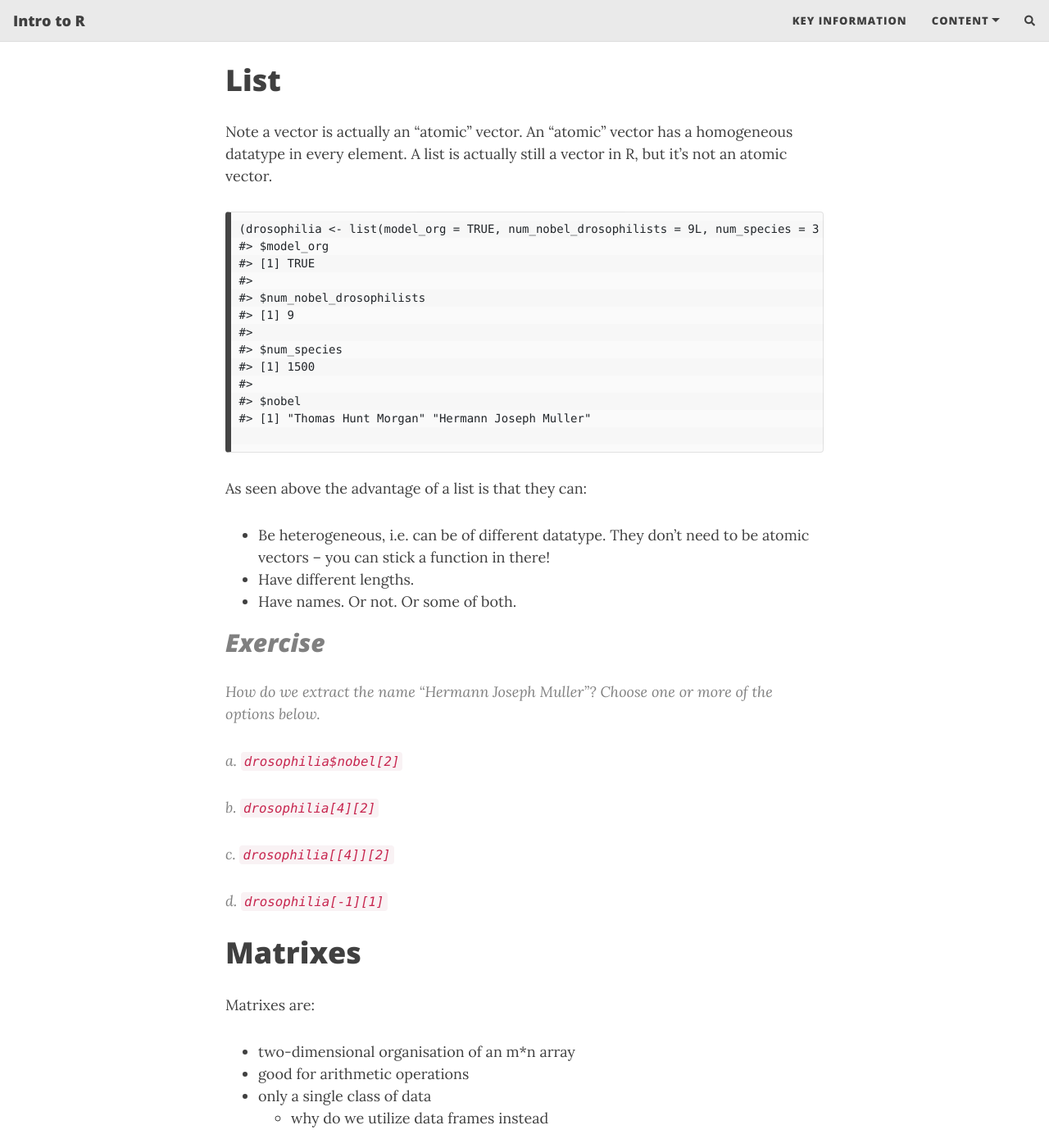
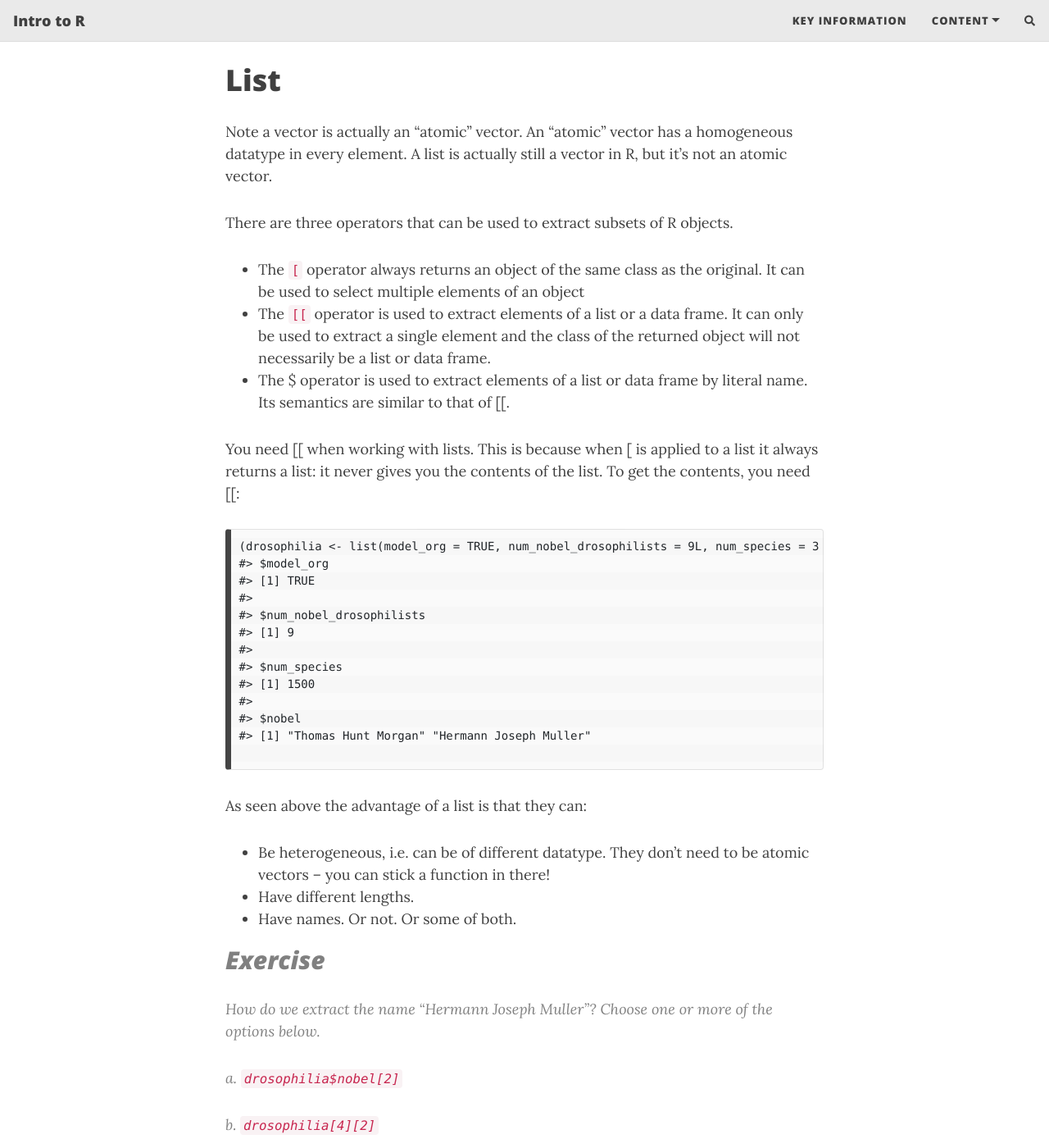
Before and after one commit to theheking/intro-to-r, a Jekyll site: the page built from content/2_datatypes.md, in a window 1280 px wide and 1400 px high, scrolled down 4646 px. Shown: the whole window at 82% size. Built offline with Jekyll 4.4.1, drawn with Linux system fonts in a browser that asks for light colours; nearby versions of some CDN libraries; comment, search, counter and statistics services are not loaded; some of the changed text lies outside the part shown.

Commit message:
Update 2_datatypes.md

````diff
--- a/content/2_datatypes.md
+++ b/content/2_datatypes.md
@@ -179,6 +179,17 @@ We can extract multiple elements at a time by specifying multiple indices inside
 # List
 Note a vector is actually an "atomic" vector. An "atomic" vector has a homogeneous datatype in every element.
 A list is actually still a vector in R, but it’s not an atomic vector.
+
+
+There are three operators that can be used to extract subsets of R objects.
+
+- The `[` operator always returns an object of the same class as the original. It can be used to select multiple elements of an object
+- The `[[` operator is used to extract elements of a list or a data frame. It can only be used to extract a single element and the class of the returned object will not necessarily be a list or data frame.
+- The $ operator is used to extract elements of a list or data frame by literal name. Its semantics are similar to that of [[.
+
+You need [[ when working with lists. This is because when [ is applied to a list it always returns a list: it never gives you the contents of the list. To get the contents, you need [[:
+
+
 ```
 (drosophilia <- list(model_org = TRUE, num_nobel_drosophilists = 9L, num_species = 3 * 500, nobel = c("Thomas Hunt Morgan","Hermann Joseph Muller")))
 #> $model_org
@@ -223,7 +234,7 @@ Matrixes are:
 - only a single class of data
     - why do we utilize data frames instead
 
-To form a simple matrix we use the command as below.
+To form a simple matrix, we use the command as below.
 ```
 matrix(1:9, nrow = 3, ncol = 3)
 
````
